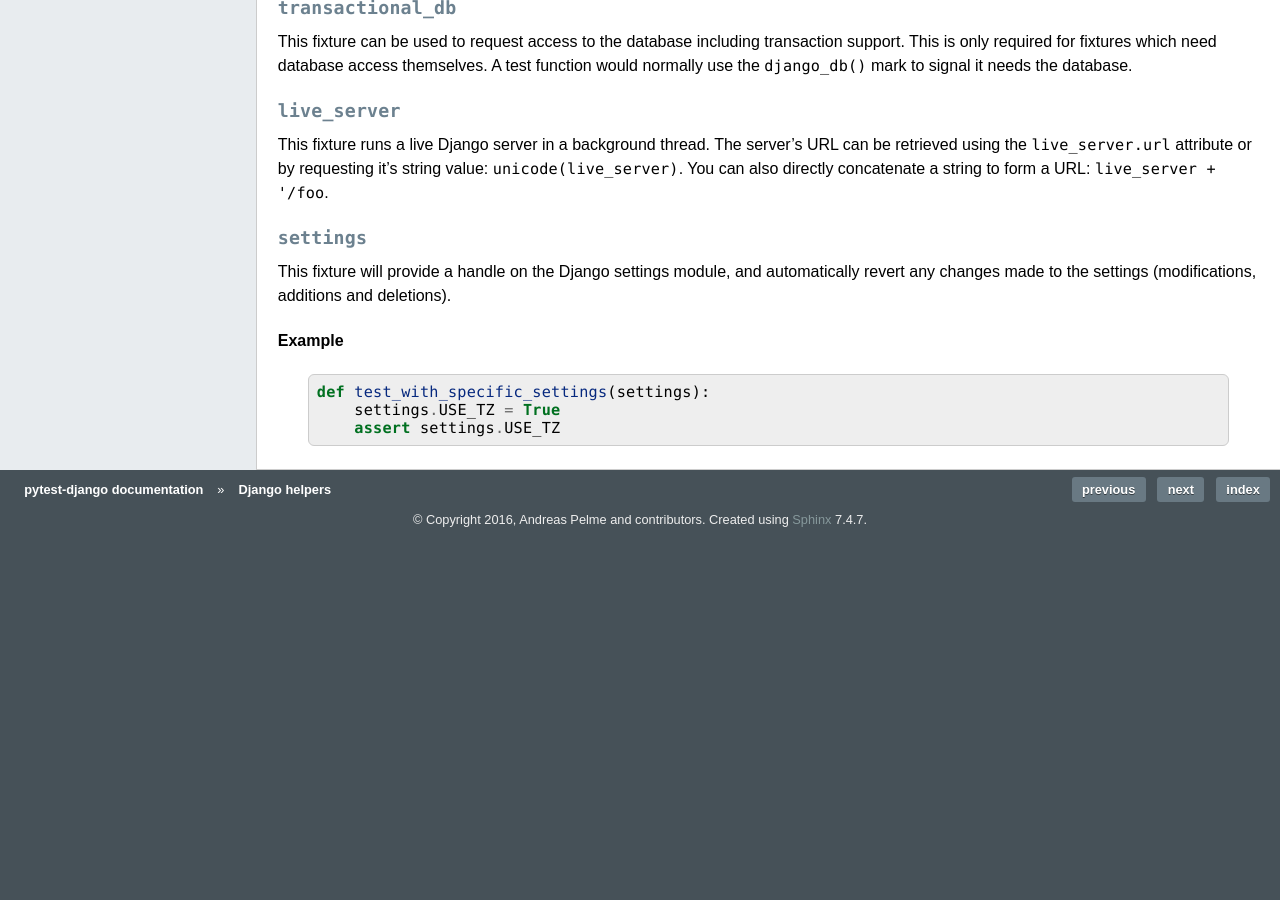
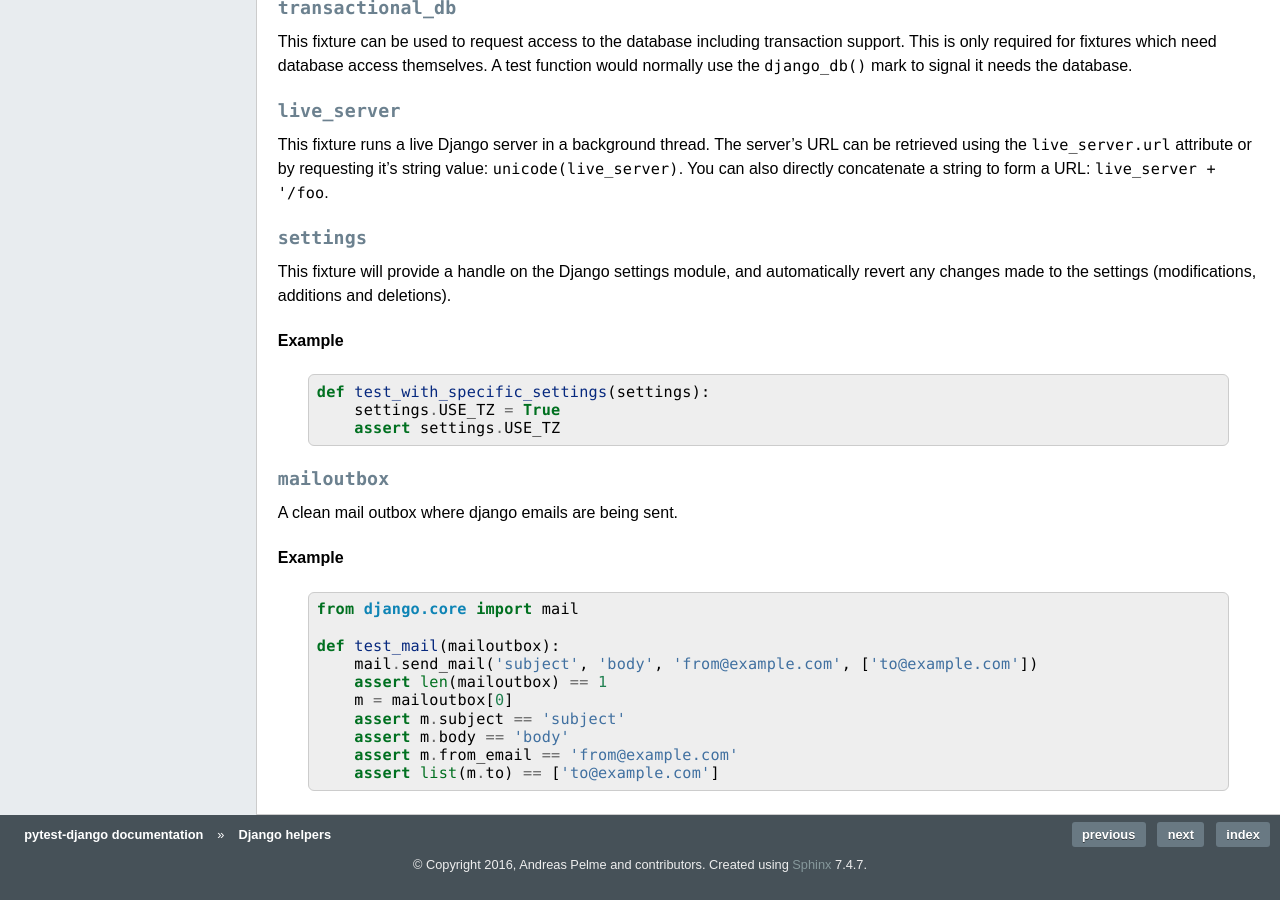
Before and after one commit to pytest-dev/pytest-django, a Sphinx documentation site: the page built from docs/helpers.rst, in a window 1280 px wide and 900 px high, scrolled down 2913 px. Built offline with Sphinx 7.4.7, drawn with Linux system fonts in a browser that asks for light colours; before the commit the page ends 3468 px from its top, so only the background shows below that.

Commit message:
Adding mailoutbox fixture, and removing internal _django_clear_outbox (#410)

```diff
--- a/docs/helpers.rst
+++ b/docs/helpers.rst
@@ -217,3 +217,24 @@ Example
     def test_with_specific_settings(settings):
         settings.USE_TZ = True
         assert settings.USE_TZ
+
+``mailoutbox``
+~~~~~~~~~~~~~~~~~~~~~~~~~
+
+A clean mail outbox where django emails are being sent.
+
+Example
+"""""""
+
+::
+
+    from django.core import mail
+
+    def test_mail(mailoutbox):
+        mail.send_mail('subject', 'body', 'from@example.com', ['to@example.com'])
+        assert len(mailoutbox) == 1
+        m = mailoutbox[0]
+        assert m.subject == 'subject'
+        assert m.body == 'body'
+        assert m.from_email == 'from@example.com'
+        assert list(m.to) == ['to@example.com']
```
Also changed, not shown: docs/changelog.rst (+17 -0 lines), 3 other files.
